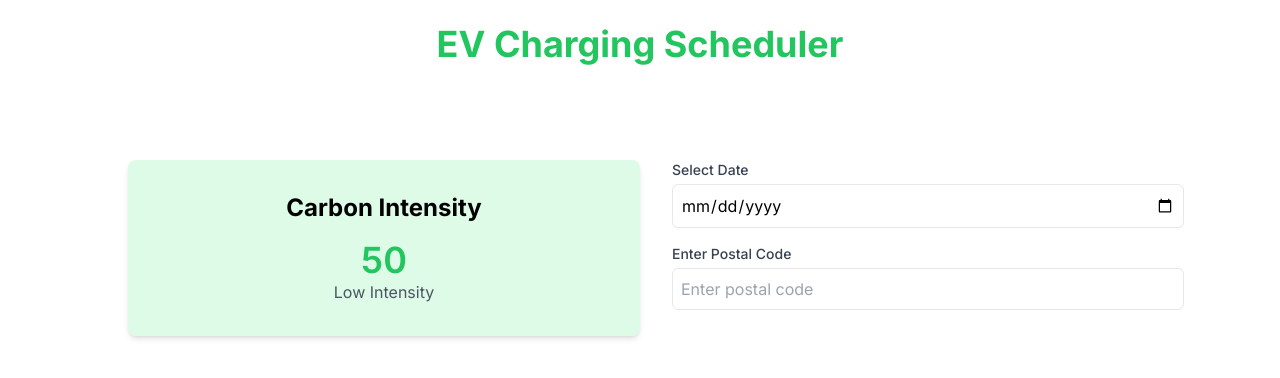
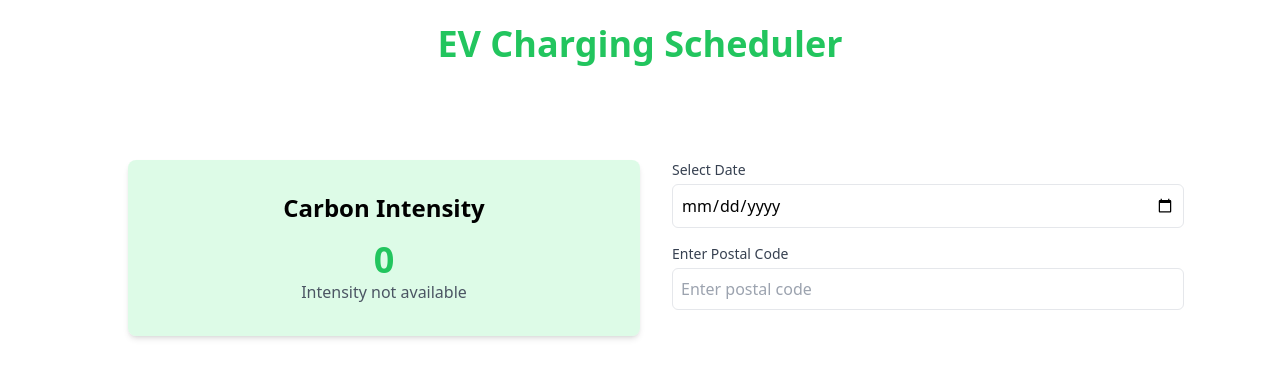
Before and after one commit to felixghislaindev/ev-charging-schedule, a Next.js app: page / in a window 1280 px wide. Shown: the top 378 px of the page. Built offline with nearby package versions, Linux system fonts and the light colour scheme; no server answers.

Commit message:
carbon intensity forcast with geolocation on first load and redux store set up

```diff
--- a/app/layout.tsx
+++ b/app/layout.tsx
@@ -1,22 +1,22 @@
-import type { Metadata } from 'next'
 import { Inter } from 'next/font/google'
 import './globals.css'
+import { Providers } from "@/redux/provider";
 
+export const metadata = {
+  title: "Create Next App",
+  description: "Generated by create next app",
+};
 const inter = Inter({ subsets: ['latin'] })
-
-export const metadata: Metadata = {
-  title: 'Create Next App',
-  description: 'Generated by create next app',
-}
-
 export default function RootLayout({
   children,
 }: {
-  children: React.ReactNode
+  children: React.ReactNode;
 }) {
   return (
     <html lang="en">
-      <body className={inter.className}>{children}</body>
+      <body>
+        <Providers>{children}</Providers>
+      </body>
     </html>
-  )
+  );
 }
--- a/app/page.tsx
+++ b/app/page.tsx
@@ -1,20 +1,94 @@
-"use client";
-import { ChangeEvent, useState } from "react";
-import CarbonIntensityInfo from "@/components/CarbonIntensityInfo";
-import DateInput from "@/components/DateInput";
-import PostalCodeInput from "@/components/PostalCodeInput";
+"use client"
+import { ChangeEvent, useEffect, useState } from 'react';
+import { useDispatch, useSelector } from 'react-redux';
+import { RootState } from '@/redux/store';
+import { setIntensity } from '../redux/carbonIntensitySlice';
+import CarbonIntensityInfo from '@/components/CarbonIntensityInfo';
+import DateInput from '@/components/DateInput';
+import PostalCodeInput from '@/components/PostalCodeInput';
+import axios from 'axios';
+
+interface PostcodeData {
+  results?: Array<{
+    components?: {
+      postcode?: string;
+    };
+  }>;
+}
+
+interface SimplifiedCarbonIntensityData {
+  data: [
+    {
+      data: [
+        {
+          intensity: {
+            forecast: number;
+            index: string;
+          };
+        }
+      ];
+    }
+  ];
+}
 
 export default function Home() {
-  const [selectedDate, setSelectedDate] = useState<string>("");
+  const dispatch = useDispatch();
 
+  const { forecast, index } = useSelector((state: RootState) => state.carbonIntensity);
+
+
+  const [selectedDate, setSelectedDate] = useState<string>('');
   const handleDateChange = (event: ChangeEvent<HTMLInputElement>) => {
     setSelectedDate(event.target.value);
   };
-  const [postalCode, setPostalCode] = useState<string>("");
 
+  const [postalCode, setPostalCode] = useState<string>('');
   const handlePostalCodeChange = (event: ChangeEvent<HTMLInputElement>) => {
     setPostalCode(event.target.value);
   };
+
+  useEffect(() => {
+    navigator.geolocation.getCurrentPosition(
+      async (position) => {
+        const { latitude, longitude } = position.coords;
+        const reverseGeoCodeApiKey = process.env.NEXT_PUBLIC_GEOLOCATION_API_KEY;
+
+        try {
+          const reverseGeoCodeResponse = await axios.get<PostcodeData>(
+            `https://api.opencagedata.com/geocode/v1/json?q=${latitude},${longitude}&key=${reverseGeoCodeApiKey}`
+          );
+
+          console.log(reverseGeoCodeResponse);
+          const postcode: string | undefined =
+            reverseGeoCodeResponse.data.results?.[0]?.components?.postcode;
+
+          if (postcode) {
+            console.log('Postcode:', postcode);
+            try {
+              const response = await axios.get<SimplifiedCarbonIntensityData>(
+                `https://api.carbonintensity.org.uk/regional/postcode/${postcode?.split(" ")[0]}`
+              );
+
+              const intensity = response.data.data[0].data[0].intensity;
+              dispatch(setIntensity({ forecast: intensity.forecast, index: intensity.index }));
+
+              console.log('Intensity Forecast:', intensity.forecast);
+              console.log('Intensity Index:', intensity.index);
+            } catch (error) {
+              console.error('Error fetching carbon intensity data:', error);
+            }
+          } else {
+            console.log('Postcode not found in the response.');
+          }
+        } catch (error) {
+          console.error('Error fetching reverse geocode data:', error);
+        }
+      },
+      (error) => {
+        console.error('Error getting geolocation:', error);
+      }
+    );
+  }, [dispatch]);
 
   return (
     <main>
@@ -24,16 +98,11 @@ export default function Home() {
       <div className="flex min-h-screen flex-col items-center justify-between p-24">
         <div className="container mx-auto flex">
           <div className="flex-1 px-8">
-            <CarbonIntensityInfo />
+            <CarbonIntensityInfo index={index} forecast={forecast} />
           </div>
           <div className="flex-1">
-            {" "}
             {/* Added the flex-1 class here */}
-            <DateInput
-              label="Select Date"
-              value={selectedDate}
-              onChange={handleDateChange}
-            />
+            <DateInput label="Select Date" value={selectedDate} onChange={handleDateChange} />
             <PostalCodeInput
               label="Enter Postal Code"
               value={postalCode}
--- a/components/CarbonIntensityInfo.tsx
+++ b/components/CarbonIntensityInfo.tsx
@@ -1,12 +1,17 @@
 import React from "react";
 
-const CarbonIntensityInfo = () => {
+interface CarbonIntensityInfoProps {
+  forecast: number | null;
+  index: string | null;
+}
+
+const CarbonIntensityInfo: React.FC<CarbonIntensityInfoProps> = ({ forecast, index }) => {
   return (
     <div className="">
       <div className="bg-green-200 bg-opacity-50 p-8 rounded-lg shadow-md text-center">
         <h2 className="text-2xl font-bold mb-4">Carbon Intensity</h2>
-        <p className="text-4xl text-green-500 font-semibold">50</p>
-        <p className="text-gray-600">Low Intensity</p>
+        <p className="text-4xl text-green-500 font-semibold">{forecast ?? "N/A"}</p>
+        <p className="text-gray-600">{index ? index : "Intensity not available"}</p>
       </div>
     </div>
   );
--- /dev/null
+++ b/redux/carbonIntensitySlice.ts
@@ -0,0 +1,28 @@
+import { createSlice, PayloadAction } from '@reduxjs/toolkit';
+
+interface CarbonIntensityState {
+  forecast: number;
+  index: string;
+}
+
+const initialState: CarbonIntensityState = {
+  forecast: 0,
+  index: '',
+};
+
+const carbonIntensitySlice = createSlice({
+  name: 'carbonIntensity',
+  initialState,
+  reducers: {
+    setIntensity: (state, action: PayloadAction<{ forecast: number; index: string }>) => {
+      state.forecast = action.payload.forecast;
+      state.index = action.payload.index;
+    },
+  },
+});
+
+export const { setIntensity } = carbonIntensitySlice.actions;
+export type RootState = {
+    intensity: CarbonIntensityState;
+  };
+export default carbonIntensitySlice.reducer;
--- /dev/null
+++ b/redux/provider.tsx
@@ -0,0 +1,7 @@
+"use client";
+import  store  from "./store/index";
+import { Provider } from "react-redux";
+
+export function Providers({ children }: { children: React.ReactNode }) {
+  return <Provider store={store}>{children}</Provider>;
+}
--- /dev/null
+++ b/redux/store/index.ts
@@ -0,0 +1,13 @@
+import { configureStore } from '@reduxjs/toolkit';
+import carbonIntensityReducer from '../carbonIntensitySlice';
+
+const store = configureStore({
+  reducer: {
+    carbonIntensity: carbonIntensityReducer,
+  },
+});
+
+export type RootState = ReturnType<typeof store.getState>;
+export type AppDispatch = typeof store.dispatch;
+
+export default store;
```
Also changed, not shown: redux/actions.ts (deleted), redux/reducers.ts (deleted), redux/store.ts (deleted), 1 other file (tests, documents, lock files or other folders).
